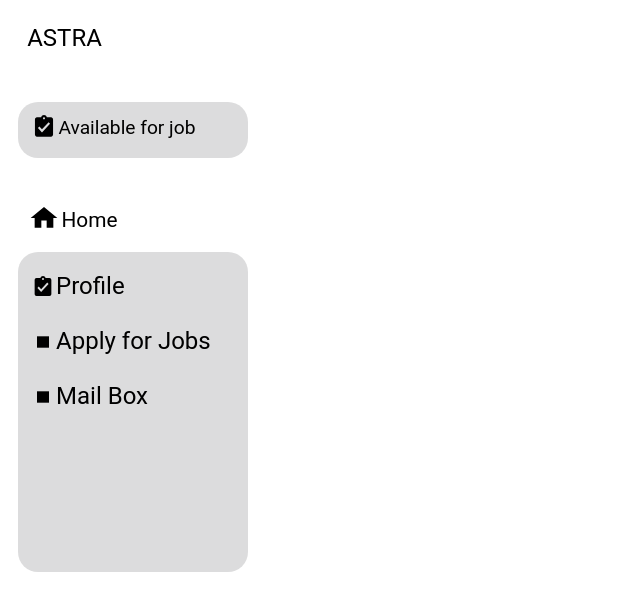
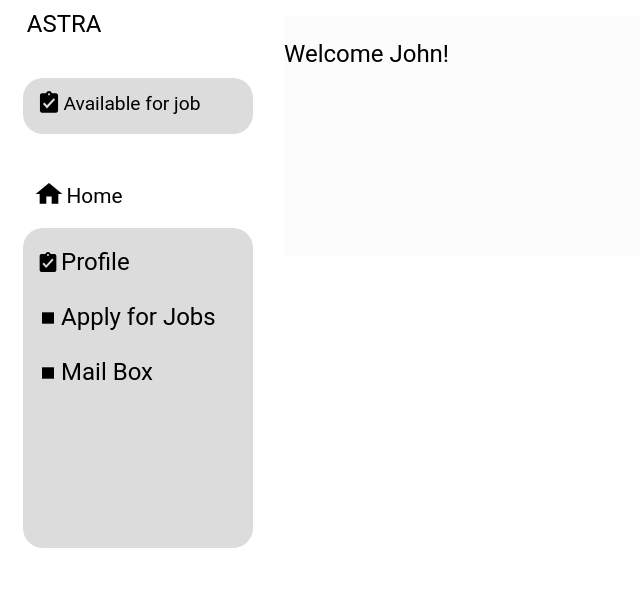
Before and after one commit to Srivastava57Harsh/SkillBoard-Assignment, a React (Create React App) app in the folder client/: page / in a window 1280 px wide. Shown: the top 610 px of the page, without its empty margins (0-640 px from the left). Built offline with nearby package versions, Linux system fonts and the light colour scheme.

Commit message:
:construction: add components
add components

```diff
--- a/client/package.json
+++ b/client/package.json
@@ -12,6 +12,7 @@
     "@types/react-dom": "^17.0.9",
     "react": "^17.0.2",
     "react-dom": "^17.0.2",
+    "react-router-dom": "^6.2.1",
     "react-scripts": "5.0.0",
     "typescript": "^4.4.2",
     "web-vitals": "^2.1.0"
--- a/client/src/App.tsx
+++ /dev/null
@@ -1,44 +0,0 @@
-import React from "react";
-import logo from "./logo.svg";
-import "./App.css";
-
-function App() {
-  return (
-    <div>
-      <p className="heading">ASTRA</p>
-      <div className="gridContainer">
-        <div className="cardOne">
-          <div className="text1Container">
-            <label className="text1">
-              <img src="/assignment_turned_in.svg" className="image1" />
-              <p className="para1">Available for job</p>
-            </label>
-          </div>
-
-          <label className="text2">
-            <img src="/home.svg" className="image2" />
-            <p className="para2">Home</p>
-          </label>
-          <div className="text1Container2">
-            <label className="content">
-              <img src="/assignment_turned_in.svg" className="image3" />
-              <p className="para3">Profile</p>
-            </label>
-            <label className="content2">
-              <img src="/stop.svg" className="image4" />
-              <p className="para4">Apply for Jobs</p>
-            </label>
-            <label className="content3">
-              <img src="/stop.svg" className="image5" />
-              <p className="para5">Mail Box</p>
-            </label>
-          </div>
-        </div>
-        <div className="cardTwo"></div>
-        <div className="cardThree"></div>
-      </div>
-    </div>
-  );
-}
-
-export default App;
--- /dev/null
+++ b/client/src/homePage.css
@@ -0,0 +1,23 @@
+.gridContainer {
+  font-family: Roboto, "Helvetica Neue", sans-serif;
+  font-weight: 400;
+  height: 85vh;
+  display: grid;
+  grid-template-columns: repeat(5, 1fr);
+  grid-template-rows: repeat(2, 1fr);
+  grid-gap: 5px;
+  padding: 0 15px;
+}
+
+.sideBar {
+  grid-row: 1 / span 2;
+}
+
+.cardTwo {
+  margin-top: 1vh;
+  font-size: 1.5em;
+  font-weight: solid;
+  grid-column: 2 / span 4;
+  height: 30vh;
+  background-color: #8f8f9408;
+}
--- /dev/null
+++ b/client/src/homePage.tsx
@@ -0,0 +1,15 @@
+import "./homePage.css";
+import Sidebar from "./sidebar";
+
+export default function HomePage() {
+  return (
+    <div className="gridContainer">
+      <div className="sideBar">
+        <Sidebar />
+      </div>
+      <div className="cardTwo">
+        <p className="Welcome">Welcome John!</p>
+      </div>
+    </div>
+  );
+}
--- a/client/src/index.tsx
+++ b/client/src/index.tsx
@@ -1,13 +1,21 @@
 import React from "react";
 import ReactDOM from "react-dom";
 import "./index.css";
-import App from "./App";
+import HomePage from "./homePage";
+import Profile from "./profile";
 import reportWebVitals from "./reportWebVitals";
+import { Route, Routes, BrowserRouter } from "react-router-dom";
 
 ReactDOM.render(
-  <React.StrictMode>
-    <App />
-  </React.StrictMode>,
+  <BrowserRouter>
+    <Routes>
+      <Route path="/" element={<HomePage />} />
+      <Route path="/profile" element={<Profile />} />
+    </Routes>
+  </BrowserRouter>,
+  // <React.StrictMode>
+  //   <HomePage />
+  // </React.StrictMode>,
   document.getElementById("root")
 );
 
--- /dev/null
+++ b/client/src/profile.css
@@ -0,0 +1,10 @@
+.gridContainer {
+  font-family: Roboto, "Helvetica Neue", sans-serif;
+  font-weight: 400;
+  height: 85vh;
+  display: grid;
+  grid-template-columns: repeat(4, 1fr);
+  grid-template-rows: repeat(2, 1fr);
+  grid-gap: 2px;
+  padding: 10px;
+}
--- /dev/null
+++ b/client/src/profile.tsx
@@ -0,0 +1,9 @@
+import Sidebar from "./sidebar";
+
+export default function Profile() {
+  return (
+    <div className="gridContainer">
+      <Sidebar />
+    </div>
+  );
+}
--- a/client/src/App.css
+++ b/client/src/sidebar.css
@@ -1,10 +1,10 @@
 .heading {
-  padding-left: 1.5vw;
-  margin-bottom: 0px;
+  padding-left: 0.3vw;
+  margin: 2px 0px;
   font-size: 1.5em;
   font-family: Roboto, "Helvetica Neue", sans-serif;
 }
-.gridContainer {
+/* .gridContainer {
   font-family: Roboto, "Helvetica Neue", sans-serif;
   font-weight: 400;
   height: 85vh;
@@ -13,13 +13,11 @@
   grid-template-rows: repeat(2, 1fr);
   grid-gap: 2px;
   padding: 10px;
-}
+} */
 
 .cardOne {
   background-color: white;
   grid-row: 1 / span 2;
-  /* display: grid;
-  grid-template-rows: repeat(2, 1fr); */
 }
 
 .text1Container {
--- /dev/null
+++ b/client/src/sidebar.tsx
@@ -0,0 +1,38 @@
+import React from "react";
+import logo from "./logo.svg";
+import "./sidebar.css";
+
+export default function Sidebar() {
+  return (
+    <div>
+      <p className="heading">ASTRA</p>
+      <div className="cardOne">
+        <div className="text1Container">
+          <label className="text1">
+            <img src="/assignment_turned_in.svg" className="image1" />
+            <p className="para1">Available for job</p>
+          </label>
+        </div>
+
+        <label className="text2">
+          <img src="/home.svg" className="image2" />
+          <p className="para2">Home</p>
+        </label>
+        <div className="text1Container2">
+          <label className="content">
+            <img src="/assignment_turned_in.svg" className="image3" />
+            <p className="para3">Profile</p>
+          </label>
+          <label className="content2">
+            <img src="/stop.svg" className="image4" />
+            <p className="para4">Apply for Jobs</p>
+          </label>
+          <label className="content3">
+            <img src="/stop.svg" className="image5" />
+            <p className="para5">Mail Box</p>
+          </label>
+        </div>
+      </div>
+    </div>
+  );
+}
```
Also changed, not shown: 2 other files (tests, documents, lock files or other folders).
